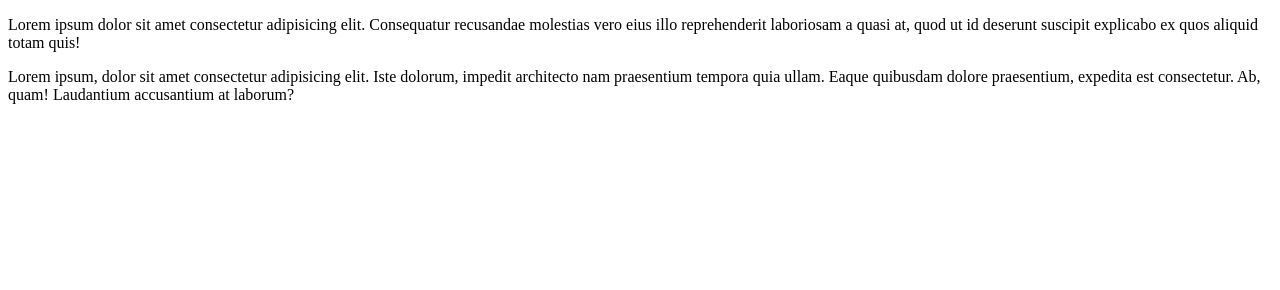
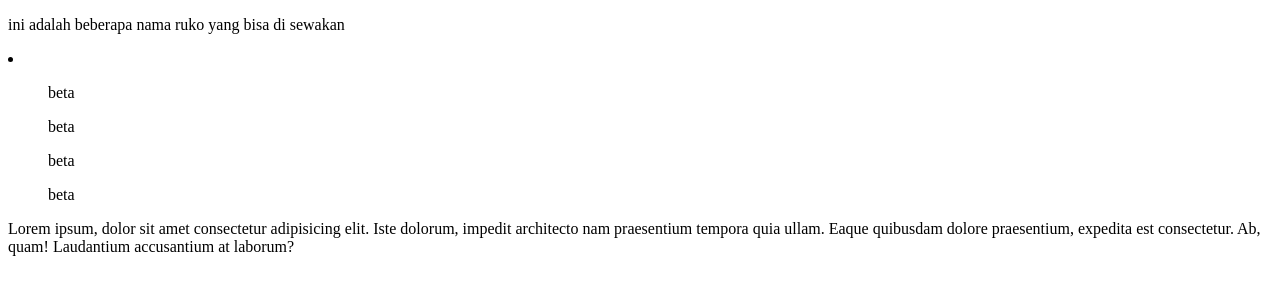
Before and after one commit to vhirgiawan/UAS-DESAIN-WEB, a plain HTML site: page index.html in a window 1280 px wide. Drawn offline with Linux system fonts and the light colour scheme.

Commit message:
Update 4

```diff
--- a/index.html
+++ b/index.html
@@ -7,11 +7,21 @@
     <link rel="/style.css" />
   </head>
   <body>
-    <p>
-      Lorem ipsum dolor sit amet consectetur adipisicing elit. Consequatur
-      recusandae molestias vero eius illo reprehenderit laboriosam a quasi at,
-      quod ut id deserunt suscipit explicabo ex quos aliquid totam quis!
-    </p>
+    <p>ini adalah beberapa nama ruko yang bisa di sewakan</p>
+    <li>
+      <ul>
+        beta
+      </ul>
+      <ul>
+        beta
+      </ul>
+      <ul>
+        beta
+      </ul>
+      <ul>
+        beta
+      </ul>
+    </li>
     <p>
       Lorem ipsum, dolor sit amet consectetur adipisicing elit. Iste dolorum,
       impedit architecto nam praesentium tempora quia ullam. Eaque quibusdam
```
